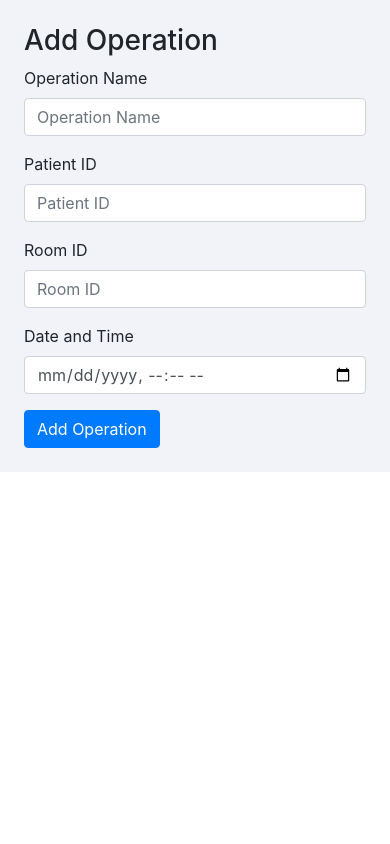
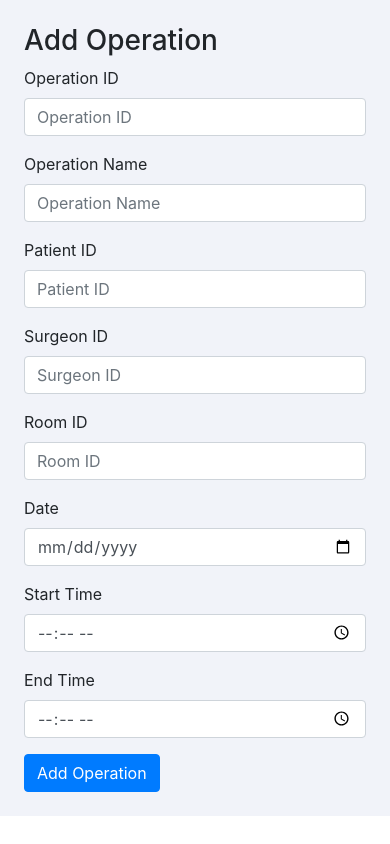
Before and after one commit to alykhaled/Cardiology-Department, a Flask app: page /doctor/operations/add in a window 390 px wide. Run offline with Flask 2, Linux system fonts and the light colour scheme; some libraries are stand-ins or nearby versions.

Commit message:
edits to /doctor templates and doctor.py

```diff
--- a/api/admin/admin.py
+++ b/api/admin/admin.py
@@ -64,7 +64,7 @@ def viewPatient():
     to view patient in a table
     '''
 
-    mycursor.execute("SELECT ssn,name,phone,currentOperation,illness,bdate FROM operationsDB.Patient")
+    mycursor.execute("SELECT ssn,name,medicalHistory,illness,bdate,phone,username,password,email,currentOperation,address,gender,Relatives_phone_Number FROM operationsDB.Patient")
     row_headers=[x[0] for x in mycursor.description] #this will extract row headers
     myresult = mycursor.fetchall()
     data = {
--- a/api/doctor/doctor.py
+++ b/api/doctor/doctor.py
@@ -28,7 +28,7 @@ def viewOperations():
     to view and to add a new operation to the database
     using there api
     '''
-    mycursor.execute("SELECT * FROM operationsDB.Patient")
+    mycursor.execute("SELECT * FROM operationsDB.Operation")
     row_headers=[x[0] for x in mycursor.description] #this will extract row headers
     myresult = mycursor.fetchall()
     data = {
@@ -54,7 +54,7 @@ def viewPatients():
     to view patients in a table
     '''
 
-    mycursor.execute("SELECT * FROM operationsDB.Patient")
+    mycursor.execute("SELECT ssn,name,medicalHistory,illness,bdate,phone,username,password,email,currentOperation,address,gender,Relatives_phone_Number FROM operationsDB.Patient")
     row_headers=[x[0] for x in mycursor.description] #this will extract row headers
     myresult = mycursor.fetchall()
     data = {
@@ -71,7 +71,7 @@ def viewNurses():
     to view nurses in a table
     '''
 
-    mycursor.execute("SELECT * FROM operationsDB.Patient")
+    mycursor.execute("SELECT * FROM operationsDB.Nurse")
     row_headers=[x[0] for x in mycursor.description] #this will extract row headers
     myresult = mycursor.fetchall()
     data = {
@@ -88,7 +88,7 @@ def viewRooms():
     to view rooms in a table
     '''
 
-    mycursor.execute("SELECT * FROM operationsDB.Patient")
+    mycursor.execute("SELECT * FROM operationsDB.`Operation Room`;")
     row_headers=[x[0] for x in mycursor.description] #this will extract row headers
     myresult = mycursor.fetchall()
     data = {
--- a/api/doctor/templates/doctorAddOperation.html
+++ b/api/doctor/templates/doctorAddOperation.html
@@ -1,24 +1,43 @@
-{% extends "doctorIndex.html" %}
+{% extends "index.html" %}
 {% block head %}
     <h3>Add Operation</h3>
-    <form>
+    <form action="http://localhost:5000/operation/add" method="POST" enctype="multipart/form-data">
+
         <div class="form-row">
           <div class="form-group col-md-6">
-            <label for="opName">Operation Name</label>
-            <input type="text" class="form-control" id="opName" placeholder="Operation Name">
+            <label for="id">Operation ID</label>
+            <input type="text" class="form-control" name="id" id="id" placeholder="Operation ID">
           </div>
           <div class="form-group col-md-6">
-            <label for="patientId">Patient ID</label>
-            <input type="text" class="form-control" id="patientId" placeholder="Patient ID">
+            <label for="operationName">Operation Name</label>
+            <input type="text" class="form-control" name="operationName" id="operationName" placeholder="Operation Name">
           </div>
         </div>
         <div class="form-group">
-          <label for="roomId">Room ID</label>
-          <input type="text" class="form-control" id="roomId" placeholder="Room ID">
+          <label for="patientId">Patient ID</label>
+          <input type="text" class="form-control" name="patientId" id="patientId" placeholder="Patient ID">
         </div>
         <div class="form-group">
-          <label for="dateAndTime">Date and Time</label>
-          <input type="datetime-local" class="form-control" id="dateAndTime">
+          <label for="doctorId">Surgeon ID</label>
+          <input type="text" class="form-control" name="doctorId" id="doctorId" placeholder="Surgeon ID">
+        </div>
+        <div class="form-group">
+          <label for="roomId">Room ID</label>
+          <input type="text" class="form-control" name="roomId" id="roomId" placeholder="Room ID">
+        </div>
+        <div class="form-group">
+          <label for="date">Date</label>
+          <input type="date" class="form-control" name="date" id="date" >
+        </div>
+        <div class="form-row">
+          <div class="form-group col-md-6">
+            <label for="startTime">Start Time</label>
+            <input type="time" class="form-control" name="startTime" id="startTime" >
+          </div>
+          <div class="form-group col-md-6">
+            <label for="endTime">End Time</label>
+            <input type="time" class="form-control" name="endTime" id="endTime" >
+          </div>
         </div>
         <button type="submit" class="btn btn-primary">Add Operation</button>
       </form>
```
